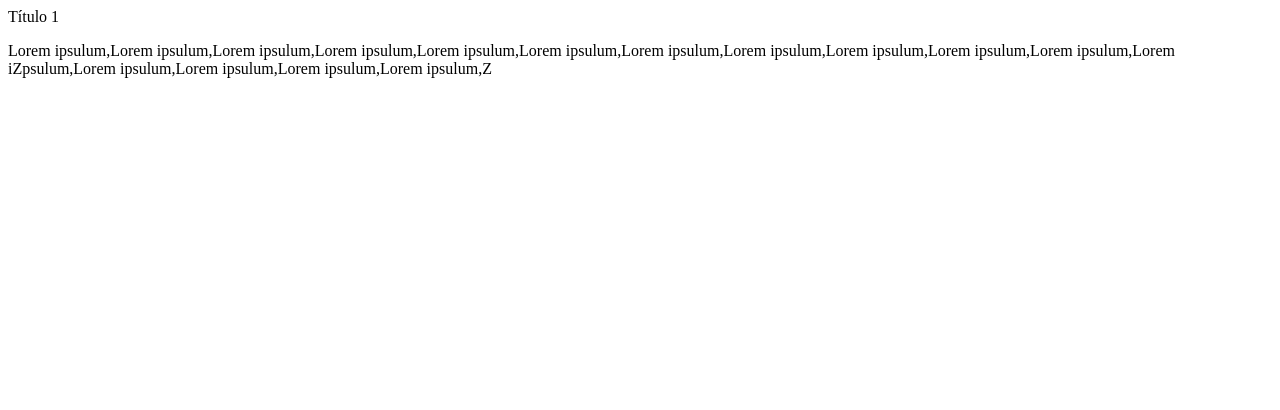
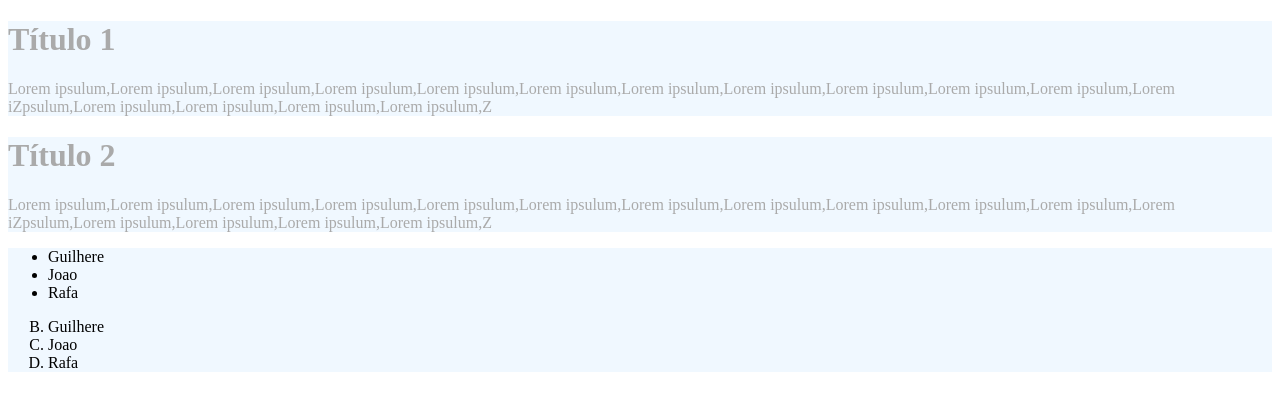
Before and after one commit to guiiandr/web_ifsc_codigos, a plain HTML site: page index.html in a window 1280 px wide. Drawn offline with Linux system fonts and the light colour scheme.

Commit message:
Listas Ordenadas e Não ordenadas

```diff
--- a/index.html
+++ b/index.html
@@ -4,12 +4,66 @@
     <meta charset="UTF-8">
     <meta name="viewport" content="width=, initial-scale=1.0">
     <title>Document</title>
+    <style>
+
+        /* Código CSS*/
+
+        h1, p{
+
+            color: #AAAAAA;
+
+
+        }
+
+        #Paragrafo_1, #Paragrafo_2, #churras{
+
+            background-color: aliceblue;
+
+        }
+
+    </style>
 </head>
+
 <body>
 
+    <div  id="Paragrafo_1" >
 
-    <h> Título 1</h>
-    <p>Lorem ipsulum,Lorem ipsulum,Lorem ipsulum,Lorem ipsulum,Lorem ipsulum,Lorem ipsulum,Lorem ipsulum,Lorem ipsulum,Lorem ipsulum,Lorem ipsulum,Lorem ipsulum,Lorem iZpsulum,Lorem ipsulum,Lorem ipsulum,Lorem ipsulum,Lorem ipsulum,Z </p>
+             <h1> Título 1 </h1>
+
+             <p>Lorem ipsulum,Lorem ipsulum,Lorem ipsulum,Lorem ipsulum,Lorem ipsulum,Lorem ipsulum,Lorem ipsulum,Lorem ipsulum,Lorem ipsulum,Lorem ipsulum,Lorem ipsulum,Lorem iZpsulum,Lorem ipsulum,Lorem ipsulum,Lorem ipsulum,Lorem ipsulum,Z </p>
+
+    </div>
+
+    <div id="Paragrafo_2" >
+
+            <h1> Título 2 </h1>
+
+            <p>Lorem ipsulum,Lorem ipsulum,Lorem ipsulum,Lorem ipsulum,Lorem ipsulum,Lorem ipsulum,Lorem ipsulum,Lorem ipsulum,Lorem ipsulum,Lorem ipsulum,Lorem ipsulum,Lorem iZpsulum,Lorem ipsulum,Lorem ipsulum,Lorem ipsulum,Lorem ipsulum,Z </p>
+
+        </div>
+
+
+        <div id="churras">
+
+
+            <ul>
+
+                    <li>Guilhere</li>
+                    <li>Joao</li>
+                    <li>Rafa</li>
+
+              </ul>
+
+            <ol type="A" start="2">
+
+                <li>Guilhere</li>
+                <li>Joao</li>
+                <li>Rafa</li>
+
+            </ol>
+
+
+        </div>
 
 
 </body>
```
